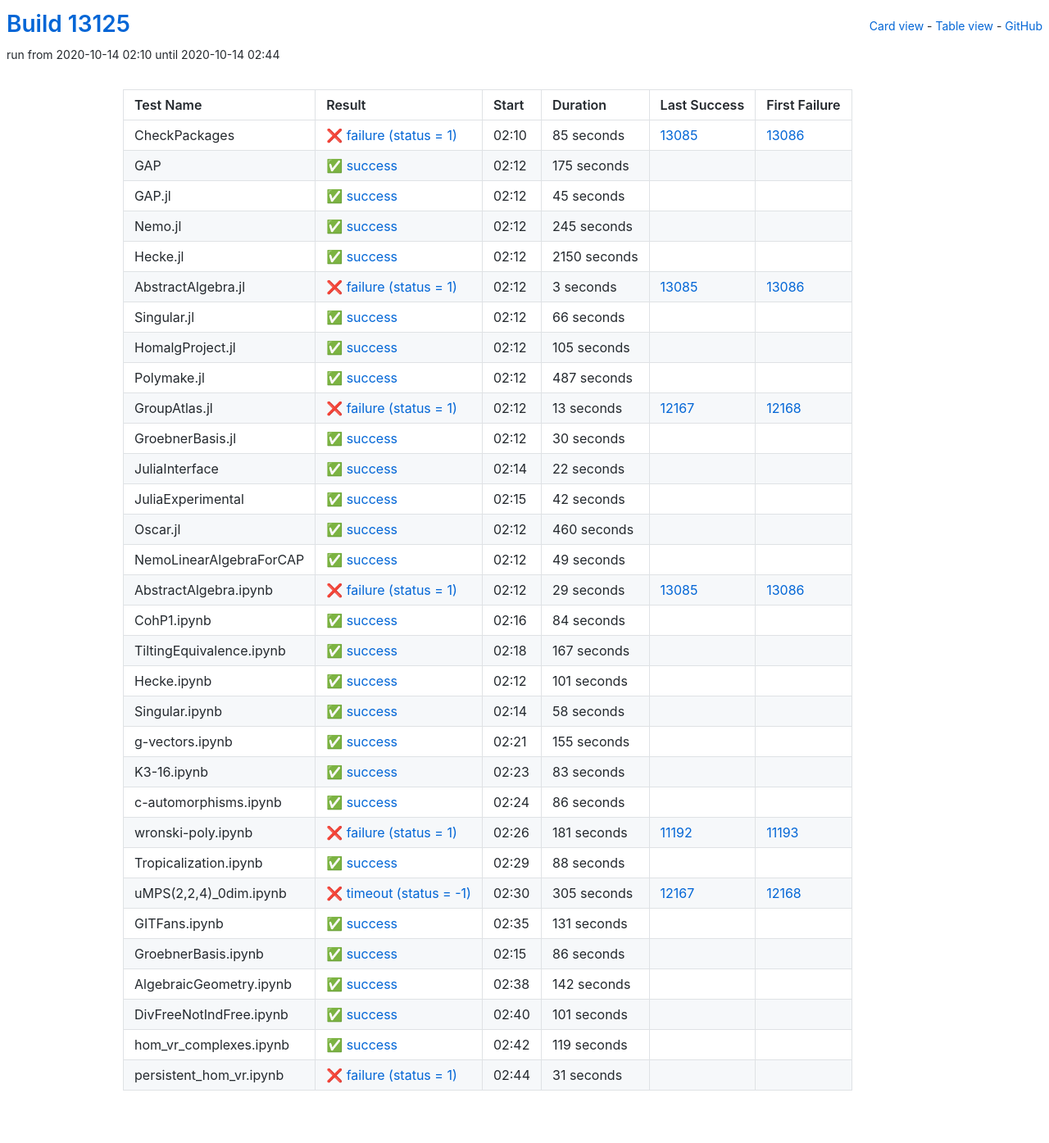
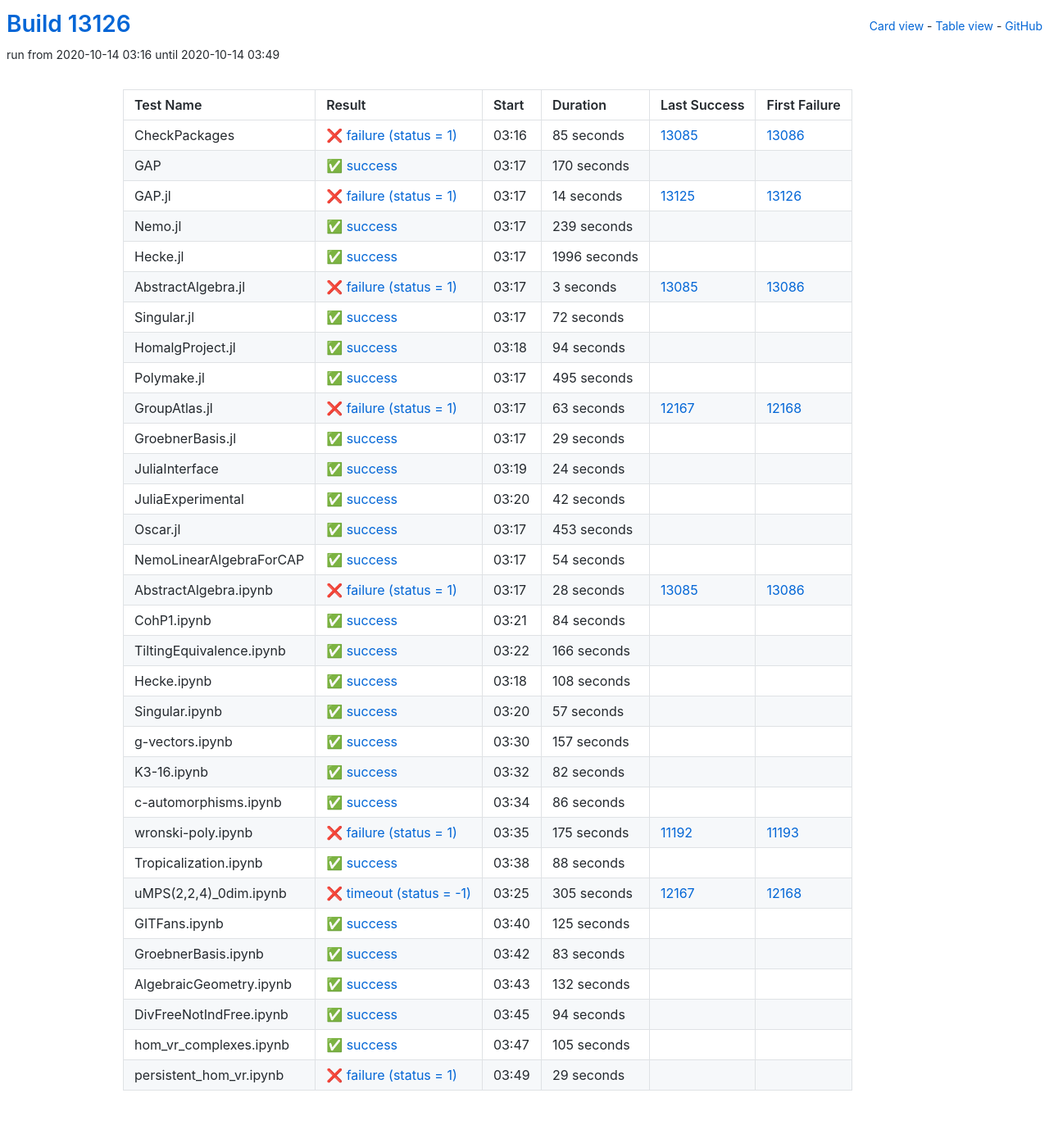
Before and after one commit to oscar-system/oscar-ci-status, a Jekyll site: the page built from table.html, in a window 1280 px wide. Shown: the whole page at 82% size. Built offline with Jekyll 4.4.1, drawn with Linux system fonts in a browser that asks for light colours.

Commit message:
Build #13126

```diff
--- a/_data/ci.yml
+++ b/_data/ci.yml
@@ -1,6 +1,6 @@
 ---
-build: 13125
-build_url: https://oscarci.mathematik.uni-kl.de/job/oscar/13125/
+build: 13126
+build_url: https://oscarci.mathematik.uni-kl.de/job/oscar/13126/
 job: oscar
 organization: oscar-system
 repo: oscar-ci-status
@@ -8,8 +8,8 @@ repourl: https://github.com/oscar-system/oscar-ci-status
 tests:
 - name: CheckPackages
   id: checkpackages
-  log: https://oscarci.mathematik.uni-kl.de/job/oscar/13125/artifact/logs/build-13125/CheckPackages.log
-  start: 2020-10-14 02:10
+  log: https://oscarci.mathematik.uni-kl.de/job/oscar/13126/artifact/logs/build-13126/CheckPackages.log
+  start: 2020-10-14 03:16
   success: false
   exitcode: 1
   status: failure
@@ -20,56 +20,56 @@ tests:
   first_failure_url: https://oscarci.mathematik.uni-kl.de/job/oscar/13086/
 - name: GAP
   id: gap
-  log: https://oscarci.mathematik.uni-kl.de/job/oscar/13125/artifact/logs/build-13125/GAP.log
-  start: 2020-10-14 02:12
+  log: https://oscarci.mathematik.uni-kl.de/job/oscar/13126/artifact/logs/build-13126/GAP.log
+  start: 2020-10-14 03:17
   success: true
   exitcode: 0
   status: success
-  duration: 175
+  duration: 170
   last_success: false
   last_success_url:
   first_failure: false
   first_failure_url:
 - name: GAP.jl
   id: gap-jl
-  log: https://oscarci.mathematik.uni-kl.de/job/oscar/13125/artifact/logs/build-13125/GAP.jl.log
-  start: 2020-10-14 02:12
+  log: https://oscarci.mathematik.uni-kl.de/job/oscar/13126/artifact/logs/build-13126/GAP.jl.log
+  start: 2020-10-14 03:17
+  success: false
+  exitcode: 1
+  status: failure
+  duration: 14
+  last_success: 13125
+  last_success_url: https://oscarci.mathematik.uni-kl.de/job/oscar/13125/
+  first_failure: 13126
+  first_failure_url: https://oscarci.mathematik.uni-kl.de/job/oscar/13126/
+- name: Nemo.jl
+  id: nemo-jl
+  log: https://oscarci.mathematik.uni-kl.de/job/oscar/13126/artifact/logs/build-13126/Nemo.jl.log
+  start: 2020-10-14 03:17
   success: true
   exitcode: 0
   status: success
-  duration: 45
-  last_success: false
-  last_success_url:
-  first_failure: false
-  first_failure_url:
-- name: Nemo.jl
-  id: nemo-jl
-  log: https://oscarci.mathematik.uni-kl.de/job/oscar/13125/artifact/logs/build-13125/Nemo.jl.log
-  start: 2020-10-14 02:12
-  success: true
-  exitcode: 0
-  status: success
-  duration: 245
+  duration: 239
   last_success: false
   last_success_url:
   first_failure: false
   first_failure_url:
 - name: Hecke.jl
   id: hecke-jl
-  log: https://oscarci.mathematik.uni-kl.de/job/oscar/13125/artifact/logs/build-13125/Hecke.jl.log
-  start: 2020-10-14 02:12
+  log: https://oscarci.mathematik.uni-kl.de/job/oscar/13126/artifact/logs/build-13126/Hecke.jl.log
+  start: 2020-10-14 03:17
   success: true
   exitcode: 0
   status: success
-  duration: 2150
+  duration: 1996
   last_success: false
   last_success_url:
   first_failure: false
   first_failure_url:
 - name: AbstractAlgebra.jl
   id: abstractalgebra-jl
-  log: https://oscarci.mathematik.uni-kl.de/job/oscar/13125/artifact/logs/build-13125/AbstractAlgebra.jl.log
-  start: 2020-10-14 02:12
+  log: https://oscarci.mathematik.uni-kl.de/job/oscar/13126/artifact/logs/build-13126/AbstractAlgebra.jl.log
+  start: 2020-10-14 03:17
   success: false
   exitcode: 1
   status: failure
@@ -80,80 +80,80 @@ tests:
   first_failure_url: https://oscarci.mathematik.uni-kl.de/job/oscar/13086/
 - name: Singular.jl
   id: singular-jl
-  log: https://oscarci.mathematik.uni-kl.de/job/oscar/13125/artifact/logs/build-13125/Singular.jl.log
-  start: 2020-10-14 02:12
+  log: https://oscarci.mathematik.uni-kl.de/job/oscar/13126/artifact/logs/build-13126/Singular.jl.log
+  start: 2020-10-14 03:17
   success: true
   exitcode: 0
   status: success
-  duration: 66
+  duration: 72
   last_success: false
   last_success_url:
   first_failure: false
   first_failure_url:
 - name: HomalgProject.jl
   id: homalgproject-jl
-  log: https://oscarci.mathematik.uni-kl.de/job/oscar/13125/artifact/logs/build-13125/HomalgProject.jl.log
-  start: 2020-10-14 02:12
+  log: https://oscarci.mathematik.uni-kl.de/job/oscar/13126/artifact/logs/build-13126/HomalgProject.jl.log
+  start: 2020-10-14 03:18
   success: true
   exitcode: 0
   status: success
-  duration: 105
+  duration: 94
   last_success: false
   last_success_url:
   first_failure: false
   first_failure_url:
 - name: Polymake.jl
   id: polymake-jl
-  log: https://oscarci.mathematik.uni-kl.de/job/oscar/13125/artifact/logs/build-13125/Polymake.jl.log
-  start: 2020-10-14 02:12
+  log: https://oscarci.mathematik.uni-kl.de/job/oscar/13126/artifact/logs/build-13126/Polymake.jl.log
+  start: 2020-10-14 03:17
   success: true
   exitcode: 0
   status: success
-  duration: 487
+  duration: 495
   last_success: false
   last_success_url:
   first_failure: false
   first_failure_url:
 - name: GroupAtlas.jl
   id: groupatlas-jl
-  log: https://oscarci.mathematik.uni-kl.de/job/oscar/13125/artifact/logs/build-13125/GroupAtlas.jl.log
-  start: 2020-10-14 02:12
+  log: https://oscarci.mathematik.uni-kl.de/job/oscar/13126/artifact/logs/build-13126/GroupAtlas.jl.log
+  start: 2020-10-14 03:17
   success: false
   exitcode: 1
   status: failure
-  duration: 13
+  duration: 63
   last_success: 12167
   last_success_url: https://oscarci.mathematik.uni-kl.de/job/oscar/12167/
   first_failure: 12168
   first_failure_url: https://oscarci.mathematik.uni-kl.de/job/oscar/12168/
 - name: GroebnerBasis.jl
   id: groebnerbasis-jl
-  log: https://oscarci.mathematik.uni-kl.de/job/oscar/13125/artifact/logs/build-13125/GroebnerBasis.jl.log
-  start: 2020-10-14 02:12
+  log: https://oscarci.mathematik.uni-kl.de/job/oscar/13126/artifact/logs/build-13126/GroebnerBasis.jl.log
+  start: 2020-10-14 03:17
   success: true
   exitcode: 0
   status: success
-  duration: 30
+  duration: 29
   last_success: false
   last_success_url:
   first_failure: false
   first_failure_url:
 - name: JuliaInterface
   id: juliainterface
-  log: https://oscarci.mathematik.uni-kl.de/job/oscar/13125/artifact/logs/build-13125/JuliaInterface.log
-  start: 2020-10-14 02:14
+  log: https://oscarci.mathematik.uni-kl.de/job/oscar/13126/artifact/logs/build-13126/JuliaInterface.log
+  start: 2020-10-14 03:19
   success: true
   exitcode: 0
   status: success
-  duration: 22
+  duration: 24
   last_success: false
   last_success_url:
   first_failure: false
   first_failure_url:
 - name: JuliaExperimental
   id: juliaexperimental
-  log: https://oscarci.mathematik.uni-kl.de/job/oscar/13125/artifact/logs/build-13125/JuliaExperimental.log
-  start: 2020-10-14 02:15
+  log: https://oscarci.mathematik.uni-kl.de/job/oscar/13126/artifact/logs/build-13126/JuliaExperimental.log
+  start: 2020-10-14 03:20
   success: true
   exitcode: 0
   status: success
@@ -164,44 +164,44 @@ tests:
   first_failure_url:
 - name: Oscar.jl
   id: oscar-jl
-  log: https://oscarci.mathematik.uni-kl.de/job/oscar/13125/artifact/logs/build-13125/Oscar.jl.log
-  start: 2020-10-14 02:12
+  log: https://oscarci.mathematik.uni-kl.de/job/oscar/13126/artifact/logs/build-13126/Oscar.jl.log
+  start: 2020-10-14 03:17
   success: true
   exitcode: 0
   status: success
-  duration: 460
+  duration: 453
   last_success: false
   last_success_url:
   first_failure: false
   first_failure_url:
 - name: NemoLinearAlgebraForCAP
   id: nemolinearalgebraforcap
-  log: https://oscarci.mathematik.uni-kl.de/job/oscar/13125/artifact/logs/build-13125/NemoLinearAlgebraForCAP.log
-  start: 2020-10-14 02:12
+  log: https://oscarci.mathematik.uni-kl.de/job/oscar/13126/artifact/logs/build-13126/NemoLinearAlgebraForCAP.log
+  start: 2020-10-14 03:17
   success: true
   exitcode: 0
   status: success
-  duration: 49
+  duration: 54
   last_success: false
   last_success_url:
   first_failure: false
   first_failure_url:
 - name: AbstractAlgebra.ipynb
   id: abstractalgebra-ipynb
-  log: https://oscarci.mathematik.uni-kl.de/job/oscar/13125/artifact/logs/build-13125/AbstractAlgebra.ipynb.log
-  start: 2020-10-14 02:12
+  log: https://oscarci.mathematik.uni-kl.de/job/oscar/13126/artifact/logs/build-13126/AbstractAlgebra.ipynb.log
+  start: 2020-10-14 03:17
   success: false
   exitcode: 1
   status: failure
-  duration: 29
+  duration: 28
   last_success: 13085
   last_success_url: https://oscarci.mathematik.uni-kl.de/job/oscar/13085/
   first_failure: 13086
   first_failure_url: https://oscarci.mathematik.uni-kl.de/job/oscar/13086/
 - name: CohP1.ipynb
   id: cohp1-ipynb
-  log: https://oscarci.mathematik.uni-kl.de/job/oscar/13125/artifact/logs/build-13125/CohP1.ipynb.log
-  start: 2020-10-14 02:16
+  log: https://oscarci.mathematik.uni-kl.de/job/oscar/13126/artifact/logs/build-13126/CohP1.ipynb.log
+  start: 2020-10-14 03:21
   success: true
   exitcode: 0
   status: success
@@ -212,68 +212,68 @@ tests:
   first_failure_url:
 - name: TiltingEquivalence.ipynb
   id: tiltingequivalence-ipynb
-  log: https://oscarci.mathematik.uni-kl.de/job/oscar/13125/artifact/logs/build-13125/TiltingEquivalence.ipynb.log
-  start: 2020-10-14 02:18
+  log: https://oscarci.mathematik.uni-kl.de/job/oscar/13126/artifact/logs/build-13126/TiltingEquivalence.ipynb.log
+  start: 2020-10-14 03:22
   success: true
   exitcode: 0
   status: success
-  duration: 167
+  duration: 166
   last_success: false
   last_success_url:
   first_failure: false
   first_failure_url:
 - name: Hecke.ipynb
   id: hecke-ipynb
-  log: https://oscarci.mathematik.uni-kl.de/job/oscar/13125/artifact/logs/build-13125/Hecke.ipynb.log
-  start: 2020-10-14 02:12
+  log: https://oscarci.mathematik.uni-kl.de/job/oscar/13126/artifact/logs/build-13126/Hecke.ipynb.log
+  start: 2020-10-14 03:18
   success: true
   exitcode: 0
   status: success
-  duration: 101
+  duration: 108
   last_success: false
   last_success_url:
   first_failure: false
   first_failure_url:
 - name: Singular.ipynb
   id: singular-ipynb
-  log: https://oscarci.mathematik.uni-kl.de/job/oscar/13125/artifact/logs/build-13125/Singular.ipynb.log
-  start: 2020-10-14 02:14
+  log: https://oscarci.mathematik.uni-kl.de/job/oscar/13126/artifact/logs/build-13126/Singular.ipynb.log
+  start: 2020-10-14 03:20
   success: true
   exitcode: 0
   status: success
-  duration: 58
+  duration: 57
   last_success: false
   last_success_url:
   first_failure: false
   first_failure_url:
 - name: g-vectors.ipynb
   id: g-vectors-ipynb
-  log: https://oscarci.mathematik.uni-kl.de/job/oscar/13125/artifact/logs/build-13125/g-vectors.ipynb.log
-  start: 2020-10-14 02:21
+  log: https://oscarci.mathematik.uni-kl.de/job/oscar/13126/artifact/logs/build-13126/g-vectors.ipynb.log
+  start: 2020-10-14 03:30
   success: true
   exitcode: 0
   status: success
-  duration: 155
+  duration: 157
   last_success: false
   last_success_url:
   first_failure: false
   first_failure_url:
 - name: K3-16.ipynb
   id: k3-16-ipynb
-  log: https://oscarci.mathematik.uni-kl.de/job/oscar/13125/artifact/logs/build-13125/K3-16.ipynb.log
-  start: 2020-10-14 02:23
+  log: https://oscarci.mathematik.uni-kl.de/job/oscar/13126/artifact/logs/build-13126/K3-16.ipynb.log
+  start: 2020-10-14 03:32
   success: true
   exitcode: 0
   status: success
-  duration: 83
+  duration: 82
   last_success: false
   last_success_url:
   first_failure: false
   first_failure_url:
 - name: c-automorphisms.ipynb
   id: c-automorphisms-ipynb
-  log: https://oscarci.mathematik.uni-kl.de/job/oscar/13125/artifact/logs/build-13125/c-automorphisms.ipynb.log
-  start: 2020-10-14 02:24
+  log: https://oscarci.mathematik.uni-kl.de/job/oscar/13126/artifact/logs/build-13126/c-automorphisms.ipynb.log
+  start: 2020-10-14 03:34
   success: true
   exitcode: 0
   status: success
@@ -284,20 +284,20 @@ tests:
   first_failure_url:
 - name: wronski-poly.ipynb
   id: wronski-poly-ipynb
-  log: https://oscarci.mathematik.uni-kl.de/job/oscar/13125/artifact/logs/build-13125/wronski-poly.ipynb.log
-  start: 2020-10-14 02:26
+  log: https://oscarci.mathematik.uni-kl.de/job/oscar/13126/artifact/logs/build-13126/wronski-poly.ipynb.log
+  start: 2020-10-14 03:35
   success: false
   exitcode: 1
   status: failure
-  duration: 181
+  duration: 175
   last_success: 11192
   last_success_url: https://oscarci.mathematik.uni-kl.de/job/oscar/11192/
   first_failure: 11193
   first_failure_url: https://oscarci.mathematik.uni-kl.de/job/oscar/11193/
 - name: Tropicalization.ipynb
   id: tropicalization-ipynb
-  log: https://oscarci.mathematik.uni-kl.de/job/oscar/13125/artifact/logs/build-13125/Tropicalization.ipynb.log
-  start: 2020-10-14 02:29
+  log: https://oscarci.mathematik.uni-kl.de/job/oscar/13126/artifact/logs/build-13126/Tropicalization.ipynb.log
+  start: 2020-10-14 03:38
   success: true
   exitcode: 0
   status: success
@@ -308,8 +308,8 @@ tests:
   first_failure_url:
 - name: uMPS(2,2,4)_0dim.ipynb
   id: umps-2-2-4-0dim-ipynb
-  log: https://oscarci.mathematik.uni-kl.de/job/oscar/13125/artifact/logs/build-13125/uMPS-2-2-4-_0dim.ipynb.log
-  start: 2020-10-14 02:30
+  log: https://oscarci.mathematik.uni-kl.de/job/oscar/13126/artifact/logs/build-13126/uMPS-2-2-4-_0dim.ipynb.log
+  start: 2020-10-14 03:25
   success: false
   exitcode: -1
   status: timeout
@@ -320,72 +320,72 @@ tests:
   first_failure_url: https://oscarci.mathematik.uni-kl.de/job/oscar/12168/
 - name: GITFans.ipynb
   id: gitfans-ipynb
-  log: https://oscarci.mathematik.uni-kl.de/job/oscar/13125/artifact/logs/build-13125/GITFans.ipynb.log
-  start: 2020-10-14 02:35
+  log: https://oscarci.mathematik.uni-kl.de/job/oscar/13126/artifact/logs/build-13126/GITFans.ipynb.log
+  start: 2020-10-14 03:40
   success: true
   exitcode: 0
   status: success
-  duration: 131
+  duration: 125
   last_success: false
   last_success_url:
   first_failure: false
   first_failure_url:
 - name: GroebnerBasis.ipynb
   id: groebnerbasis-ipynb
-  log: https://oscarci.mathematik.uni-kl.de/job/oscar/13125/artifact/logs/build-13125/GroebnerBasis.ipynb.log
-  start: 2020-10-14 02:15
+  log: https://oscarci.mathematik.uni-kl.de/job/oscar/13126/artifact/logs/build-13126/GroebnerBasis.ipynb.log
+  start: 2020-10-14 03:42
   success: true
   exitcode: 0
   status: success
-  duration: 86
+  duration: 83
   last_success: false
   last_success_url:
   first_failure: false
   first_failure_url:
 - name: AlgebraicGeometry.ipynb
   id: algebraicgeometry-ipynb
-  log: https://oscarci.mathematik.uni-kl.de/job/oscar/13125/artifact/logs/build-13125/AlgebraicGeometry.ipynb.log
-  start: 2020-10-14 02:38
+  log: https://oscarci.mathematik.uni-kl.de/job/oscar/13126/artifact/logs/build-13126/AlgebraicGeometry.ipynb.log
+  start: 2020-10-14 03:43
   success: true
   exitcode: 0
   status: success
-  duration: 142
+  duration: 132
   last_success: false
   last_success_url:
   first_failure: false
   first_failure_url:
 - name: DivFreeNotIndFree.ipynb
   id: divfreenotindfree-ipynb
-  log: https://oscarci.mathematik.uni-kl.de/job/oscar/13125/artifact/logs/build-13125/DivFreeNotIndFree.ipynb.log
-  start: 2020-10-14 02:40
+  log: https://oscarci.mathematik.uni-kl.de/job/oscar/13126/artifact/logs/build-13126/DivFreeNotIndFree.ipynb.log
+  start: 2020-10-14 03:45
   success: true
   exitcode: 0
   status: success
-  duration: 101
+  duration: 94
   last_success: false
   last_success_url:
   first_failure: false
   first_failure_url:
 - name: hom_vr_complexes.ipynb
   id: hom-vr-complexes-ipynb
-  log: https://oscarci.mathematik.uni-kl.de/job/oscar/13125/artifact/logs/build-13125/hom_vr_complexes.ipynb.log
-  start: 2020-10-14 02:42
+  log: https://oscarci.mathematik.uni-kl.de/job/oscar/13126/artifact/logs/build-13126/hom_vr_complexes.ipynb.log
+  start: 2020-10-14 03:47
   success: true
   exitcode: 0
   status: success
-  duration: 119
+  duration: 105
   last_success: false
   last_success_url:
   first_failure: false
   first_failure_url:
 - name: persistent_hom_vr.ipynb
   id: persistent-hom-vr-ipynb
-  log: https://oscarci.mathematik.uni-kl.de/job/oscar/13125/artifact/logs/build-13125/persistent_hom_vr.ipynb.log
-  start: 2020-10-14 02:44
+  log: https://oscarci.mathematik.uni-kl.de/job/oscar/13126/artifact/logs/build-13126/persistent_hom_vr.ipynb.log
+  start: 2020-10-14 03:49
   success: false
   exitcode: 1
   status: failure
-  duration: 31
+  duration: 29
   last_success: false
   last_success_url:
   first_failure: false
```
Also changed, not shown: README.md.
